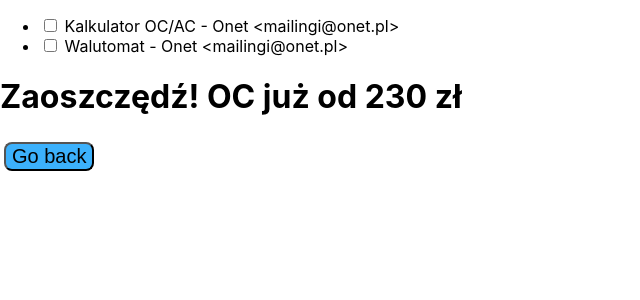
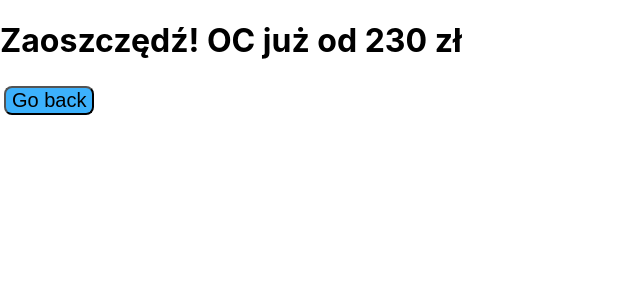
Before and after one commit to Karola93/SpeednetEx, a React (Create React App) app: page /detail in a window 1280 px wide. Shown: the top 300 px of the page, without its empty margins (0-640 px from the left). Built offline with nearby package versions, Linux system fonts and the light colour scheme.

Commit message:
feat(App,List,DetailPage): build 2-Pages Router

```diff
--- a/src/App/App.js
+++ b/src/App/App.js
@@ -1,15 +1,15 @@
+import React from "react";
+import {Route, Routes} from 'react-router-dom';
 import HomePage from "./components/pages/HomePage";
 import DetailPage from "./components/pages/DetailPage";
-import {data} from "./data/data";
+
 
 function App() {
   return (
-    <div className="App">
-      <header className="App-header">
-          <HomePage/>
-          <DetailPage data={data}/>
-      </header>
-    </div>
+      <Routes>
+          <Route path="/" element={<HomePage />}></Route>
+          <Route path="/detail" element={<DetailPage/>}></Route>
+      </Routes>
   );
 }
 
--- a/src/App/components/List.js
+++ b/src/App/components/List.js
@@ -1,13 +1,21 @@
 import React from "react";
+import {useNavigate} from "react-router-dom";
 
 const List = ({data}) => {
+    const navigate = useNavigate();
+
+    const checkboxChangeHandler = (e) => {
+        e.preventDefault();
+        navigate('/detail');
+    }
+
     return (
         <ul>
             {
                 data.map( (el) => {
                     return <li key={el['id']}>
                         <label>
-                            <input type="checkbox"/> {el['from']}
+                            <input key={el['id']} type="checkbox" onClick={checkboxChangeHandler}/> {el['from']}
                         </label>
                     </li>
                 })
--- a/src/App/components/pages/DetailPage.js
+++ b/src/App/components/pages/DetailPage.js
@@ -2,13 +2,20 @@ import React from "react";
 import Button from '../reuse/Button'
 import Detail from "../Detail";
 import {data} from "../../data/data";
+import {useNavigate} from "react-router-dom";
 
 const DetailPage = () => {
+    const navigate = useNavigate();
+
+    const backToHomePageHandler = (e) => {
+        e.preventDefault();
+        navigate('/')
+    }
 
     return (
         <div>
             <Detail data={data}/>
-            <Button type='text' text='Go back'/>
+            <Button type='text' text='Go back' onclick={backToHomePageHandler}/>
         </div>
     );
 };
--- a/src/index.js
+++ b/src/index.js
@@ -1,17 +1,18 @@
 import React from 'react';
 import ReactDOM from 'react-dom/client';
+import { BrowserRouter } from 'react-router-dom';
+import App from './App/App';
 import './index.css';
-import App from './App/App';
 import reportWebVitals from './reportWebVitals';
 
 const root = ReactDOM.createRoot(document.getElementById('root'));
 root.render(
-  <React.StrictMode>
-    <App />
-  </React.StrictMode>
+    <BrowserRouter>
+        <React.StrictMode>
+            <App />
+        </React.StrictMode>
+    </BrowserRouter>
+
 );
 
-// If you want to start measuring performance in your app, pass a function
-// to log results (for example: reportWebVitals(console.log))
-// or send to an analytics endpoint. Learn more: https://bit.ly/CRA-vitals
 reportWebVitals();
```
